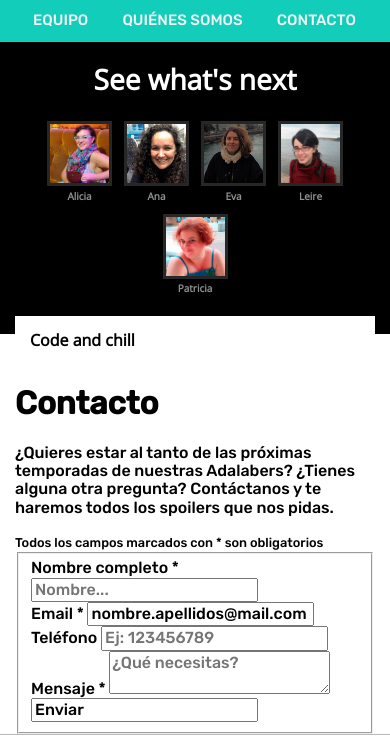
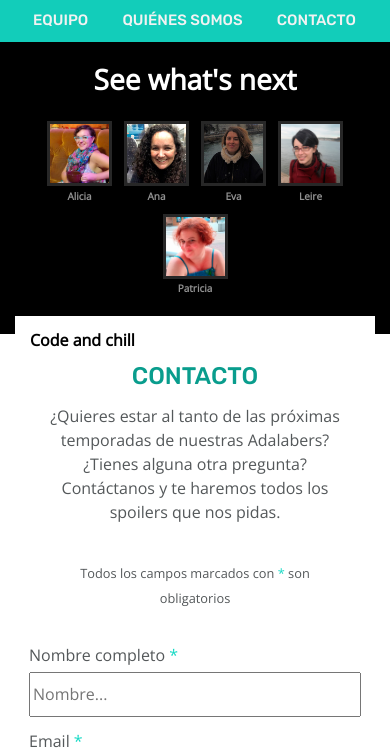
Before and after one commit to anaguerraabaroa/codeflix, a website: page src/html/contact.html in a window 390 px wide. Shown: the part 87-842 px from the top of the page. Drawn offline with nearby package versions, Linux system fonts and the light colour scheme; files that its build step writes are made by us from their sources; files whose address does not match are found by name.

Commit message:
End mobile sass version

```diff
--- a/src/html/partials/form.html
+++ b/src/html/partials/form.html
@@ -1,11 +1,11 @@
 <section id="" class="contact">
-  <div class="codeflix-wrapper">
+  <!-- <div class="codeflix-wrapper"> -->
   <div class="contact-text">
     <h1 class="contact-title">Contacto</h1>
     <p class="contact-paragraph">
-        ¿Quieres estar al tanto de las próximas temporadas de nuestras
-        Adalabers? ¿Tienes alguna otra pregunta? Contáctanos y te haremos todos
-        los spoilers que nos pidas.
+      ¿Quieres estar al tanto de las próximas temporadas de nuestras Adalabers?
+      ¿Tienes alguna otra pregunta? Contáctanos y te haremos todos los spoilers
+      que nos pidas.
     </p>
     <small
       >Todos los campos marcados con <span class="asterisk">*</span> son
@@ -66,5 +66,5 @@
       </div>
     </fieldset>
   </form>
-  </div>
+  <!-- </div> -->
 </section>
--- a/src/scss/components/_form.scss
+++ b/src/scss/components/_form.scss
@@ -0,0 +1,65 @@
+.asterisk {
+  color: #14d9c4;
+}
+
+.contact-text {
+  text-align: center;
+  margin: 15px;
+  line-height: 24px;
+  padding: 0 30px;
+  color: $colorText;
+  font-family: $fontText;
+}
+
+.contact-paragraph {
+  padding-bottom: 20px;
+}
+
+.contact-title {
+  font-family: $fontTitle;
+  font-size: 24px;
+  font-weight: 500;
+  color: $colorContactTitle;
+  margin-top: 30px;
+  margin-bottom: 15px;
+  text-transform: uppercase;
+}
+
+.form-fieldset {
+  border: 0;
+  color: $colorText;
+  font-family: $fontText;
+}
+
+.form-field {
+  margin: 15px;
+}
+
+.input-style {
+  display: block;
+  width: 100%;
+  margin-top: 8px;
+  height: 45px;
+}
+
+.textarea-style {
+  height: 105px;
+}
+
+.button-container {
+  display: flex;
+  justify-content: center;
+  margin: 20px 15px 60px 15px;
+}
+
+.form-button {
+  text-transform: uppercase;
+  text-align: center;
+  border-radius: 4px;
+  border: none;
+  background-color: #099d8d;
+  color: white;
+  height: 45px;
+  width: 100%;
+  cursor: pointer;
+}
--- a/src/scss/core/_variables.scss
+++ b/src/scss/core/_variables.scss
@@ -22,6 +22,8 @@ $colorStrengthsTitle: #099d8d;
 
 $colorAdalabersTitle: #099d8d;
 
+$colorContactTitle: #099d8d;
+
 $colorAdalabersName: #000000;
 
 $colorCopyright: #b8b8b9;
--- a/src/scss/main.scss
+++ b/src/scss/main.scss
@@ -8,3 +8,4 @@
 @import "layout/adalabers";
 @import "components/card";
 @import "layout/footer";
+@import "components/form";
```
Lines whose indentation alone changed are shown as unchanged.
